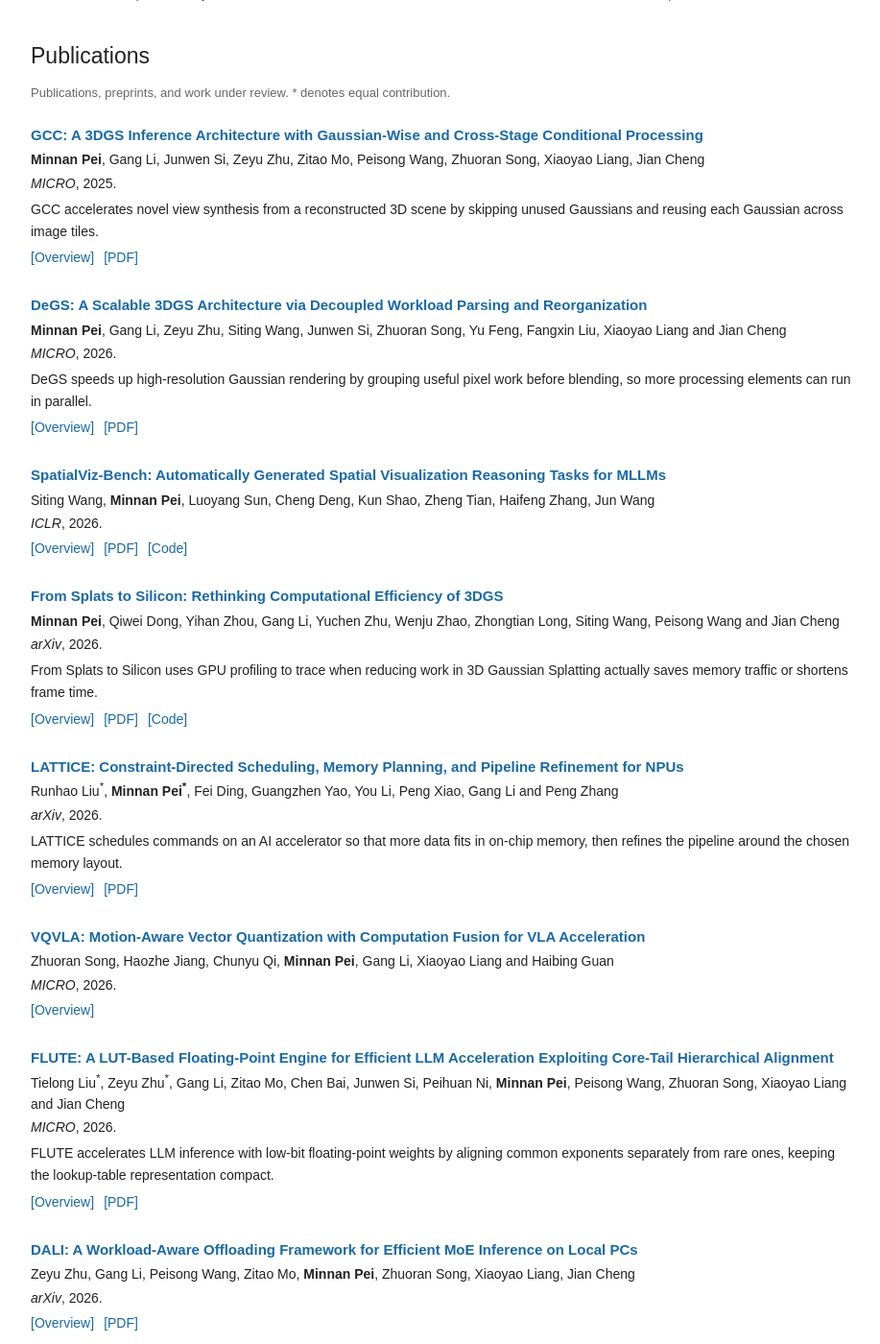
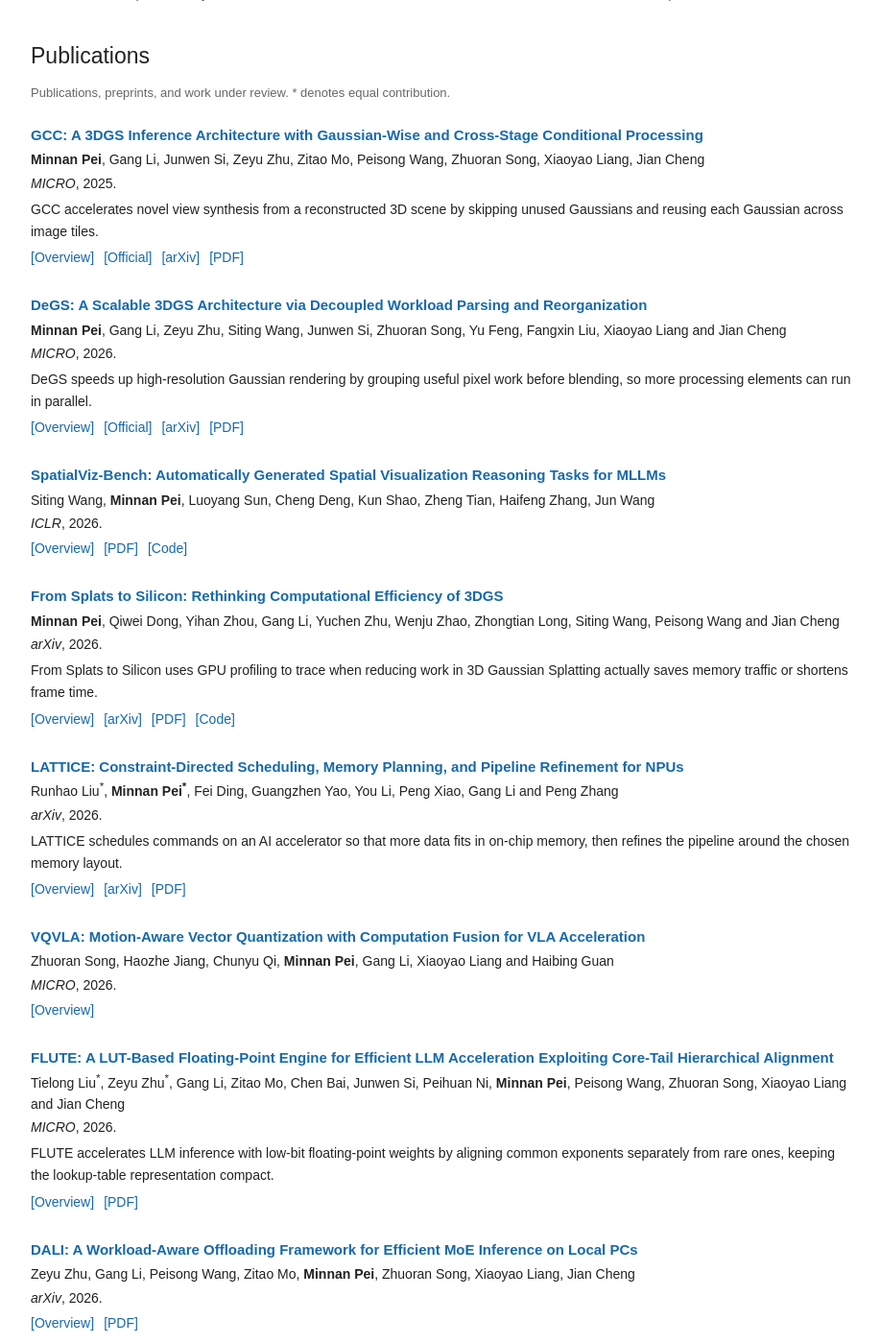
Before and after one commit to HAPPYPMN/HAPPYPMN.github.io, a Jekyll site: the page built from index.md, in a window 1280 px wide and 1400 px high, scrolled down 758 px. Shown: the whole window at 96% size, without its empty margins (178-1095 px from the left). Built offline with Jekyll 4.4.1, drawn with Linux system fonts in a browser that asks for light colours.

Commit message:
Add official and arXiv links to publication listings

```diff
--- a/_data/publications.yml
+++ b/_data/publications.yml
@@ -60,6 +60,7 @@
     en: In 3D Gaussian Splatting (3DGS), irregular footprints and early pixel termination leave parallel processing elements idle. DeGS decouples workload parsing from blending and uses workload reorganization to pack the surviving pixel operations together. The paper measures scaling from 16 to 1,024 processing elements, at resolutions from 720p to 8K.
     zh: 对三维重建后的高斯场景合成新视角时，高斯覆盖的区域不规则，每个像素结束混合的时刻也不同。DeGS 将覆盖和透射率检查与混合分开，评估了 16 至 1,024 个处理单元以及 720p 至 8K 分辨率下的扩展性。
   arxiv: '2608.02099'
+  official_url: https://microarch.hosting.acm.org/micro59/program/#iii-d
   resources:
   - label: PDF
     url: https://arxiv.org/pdf/2608.02099
--- a/_data/t.yml
+++ b/_data/t.yml
@@ -38,6 +38,7 @@ en:
     current: false
   publications: Publications
   details: Overview
+  official: Official
   code: Code
   education: Education
   education_items:
@@ -88,6 +89,7 @@ zh:
     current: false
   publications: 论文与研究
   details: 研究概览
+  official: 官网
   code: 代码
   education: 教育经历
   education_items:
--- a/_includes/home.html
+++ b/_includes/home.html
@@ -31,7 +31,11 @@
         <p class="authors">{{ pub.authors_html }}</p>
         <p class="publication-venue"><em>{% if pub.venue == 'Under Review' and page.lang == 'zh' %}在投{% else %}{{ pub.venue }}{% endif %}</em>, {{ pub.year }}.</p>
         {% if pub.detail %}<p class="publication-summary">{{ pub.summary[page.lang] | escape }}</p>{% endif %}
-        <div class="resource-links"><a href="{{ '/research/' | append: pub.key | append: '/' | relative_url }}">[{{ t.details }}]</a>{% for link in pub.resources %}<a href="{{ link.url }}">[{% if link.label == 'Code' %}{{ t.code }}{% else %}{{ link.label }}{% endif %}]</a>{% endfor %}</div>
+        <div class="resource-links">
+          <a href="{{ '/research/' | append: pub.key | append: '/' | relative_url }}">[{{ t.details }}]</a>
+          {% include publication-source-links.html paper=pub official_label=t.official %}
+          {% for link in pub.resources %}<a href="{{ link.url }}">[{% if link.label == 'Code' %}{{ t.code }}{% else %}{{ link.label }}{% endif %}]</a>{% endfor %}
+        </div>
       </article>
     </li>
   {% endfor %}</ul>
--- /dev/null
+++ b/_includes/publication-source-links.html
@@ -0,0 +1,8 @@
+{% if include.paper.official_url %}
+  <a href="{{ include.paper.official_url | escape }}">[{{ include.official_label }}]</a>
+{% elsif include.paper.doi %}
+  <a href="https://doi.org/{{ include.paper.doi | escape }}">[{{ include.official_label }}]</a>
+{% endif %}
+{% if include.paper.arxiv %}
+  <a href="https://arxiv.org/abs/{{ include.paper.arxiv | escape }}">[arXiv]</a>
+{% endif %}
--- a/_layouts/publication.html
+++ b/_layouts/publication.html
@@ -7,7 +7,10 @@ layout: default
   <div class="paper-meta"><span>{{ pub.venue }}, {{ pub.year }}</span><span>{{ pub.topic }}</span></div>
   <h1>{{ pub.title }}</h1>
   <p class="paper-authors">{{ pub.authors_html }}{% if pub.equal %}<br><small><sup>*</sup> Equal contribution.</small>{% endif %}</p>
-  <div class="resource-links">{% if pub.doi %}<a href="https://doi.org/{{ pub.doi }}">[Conference paper]</a>{% endif %}{% if pub.arxiv %}<a href="https://arxiv.org/abs/{{ pub.arxiv }}">[arXiv]</a>{% endif %}{% for resource in pub.resources %}<a href="{{ resource.url }}">[{{ resource.label }}]</a>{% endfor %}</div>
+  <div class="resource-links">
+    {% include publication-source-links.html paper=pub official_label=site.data.t.en.official %}
+    {% for resource in pub.resources %}<a href="{{ resource.url }}">[{{ resource.label }}]</a>{% endfor %}
+  </div>
   <section class="paper-summary" aria-labelledby="overview">
     <h2 id="overview">Overview</h2>
     <p>{{ pub.summary.en | escape }}{% if pub.detail %} {{ pub.detail.en | escape }}{% endif %}</p>
```
